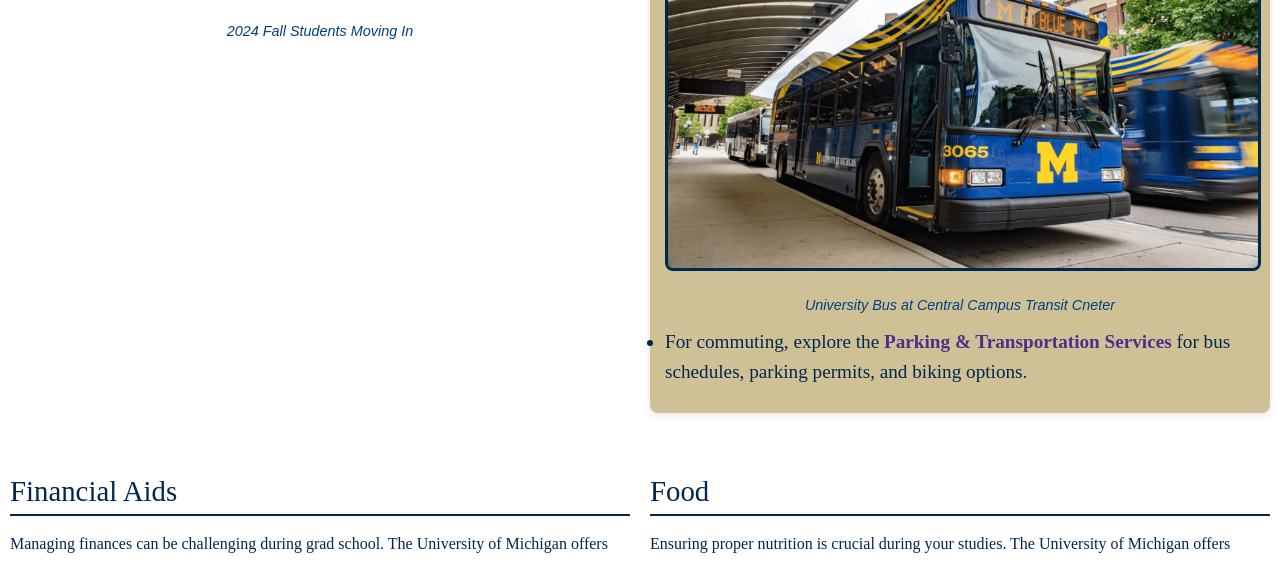
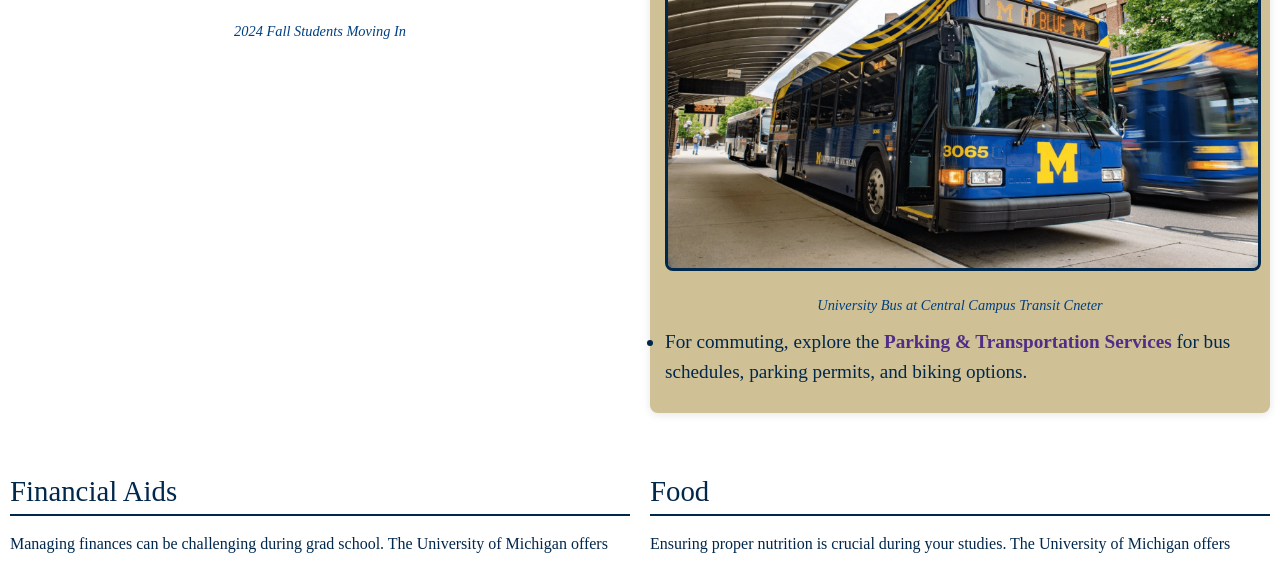
Before and after one commit to ShiyuLi0511/client_project_html_f24, a plain HTML site: page student_basic_needs.html in a window 1280 px wide. Shown: the part 1273-1834 px from the top of the page. Drawn offline with Linux system fonts and the light colour scheme.

Commit message:
Update style.css

```diff
--- a/css/style.css
+++ b/css/style.css
@@ -165,7 +165,7 @@ img {
 }
 
 figcaption {
-    font-family: 'Montserrat', sans-serif;
+    font-family: 'Montserrat';
     font-style: italic;
     color: #004080;
     text-align: center;
```
